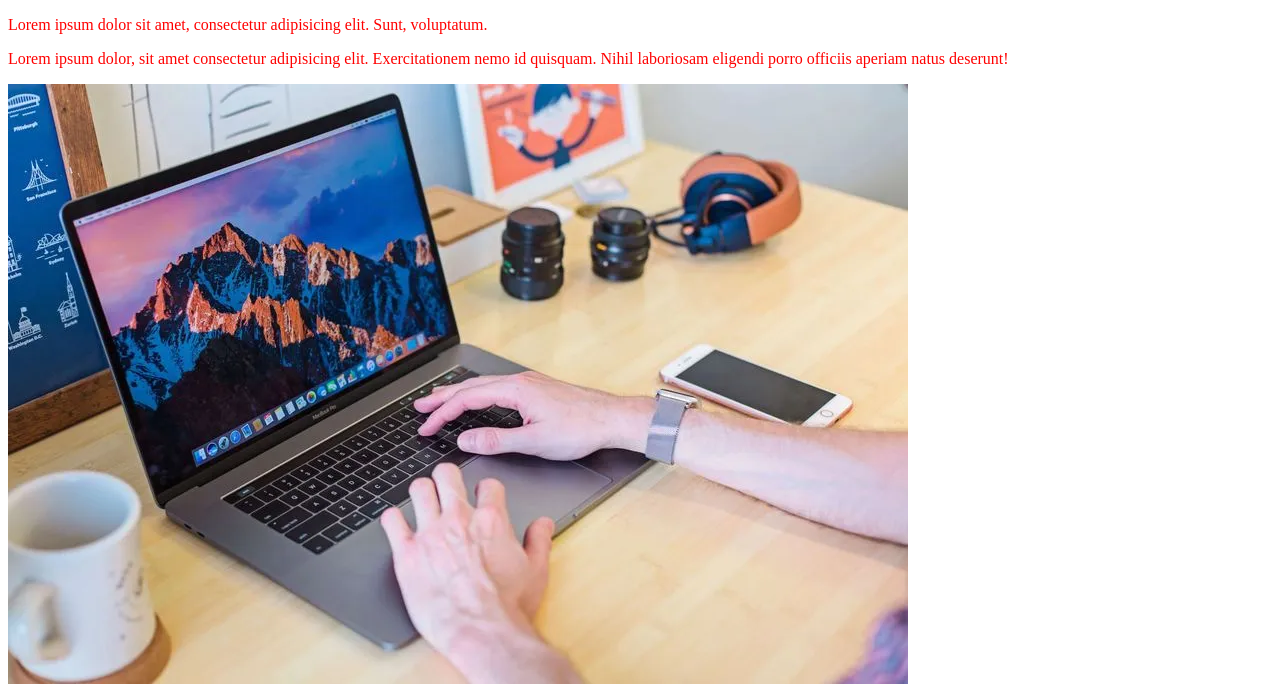
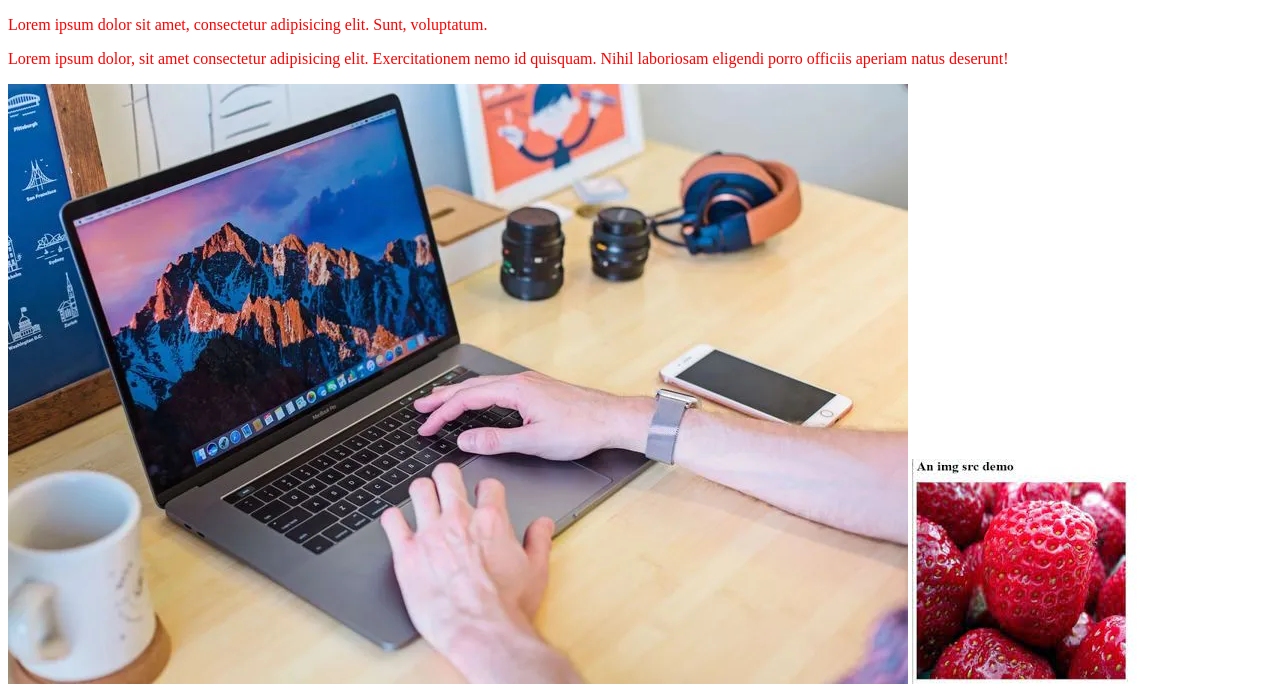
Before and after one commit to chakma-rajeshwar/my-first-reposit, a plain HTML site: page index.html in a window 1280 px wide. Shown: the part 105-801 px from the top of the page. Drawn offline with Linux system fonts and the light colour scheme.

Commit message:
Add Image

```diff
--- a/index.html
+++ b/index.html
@@ -13,5 +13,6 @@
     <p>Lorem ipsum dolor sit amet, consectetur adipisicing elit. Sunt, voluptatum.</p>
     <p>Lorem ipsum dolor, sit amet consectetur adipisicing elit. Exercitationem nemo id quisquam. Nihil laboriosam eligendi porro officiis aperiam natus deserunt!</p>
     <img src="img01.webp" alt="">
+    <img src="img02.jpg" alt="">
 </body>
 </html>
```
